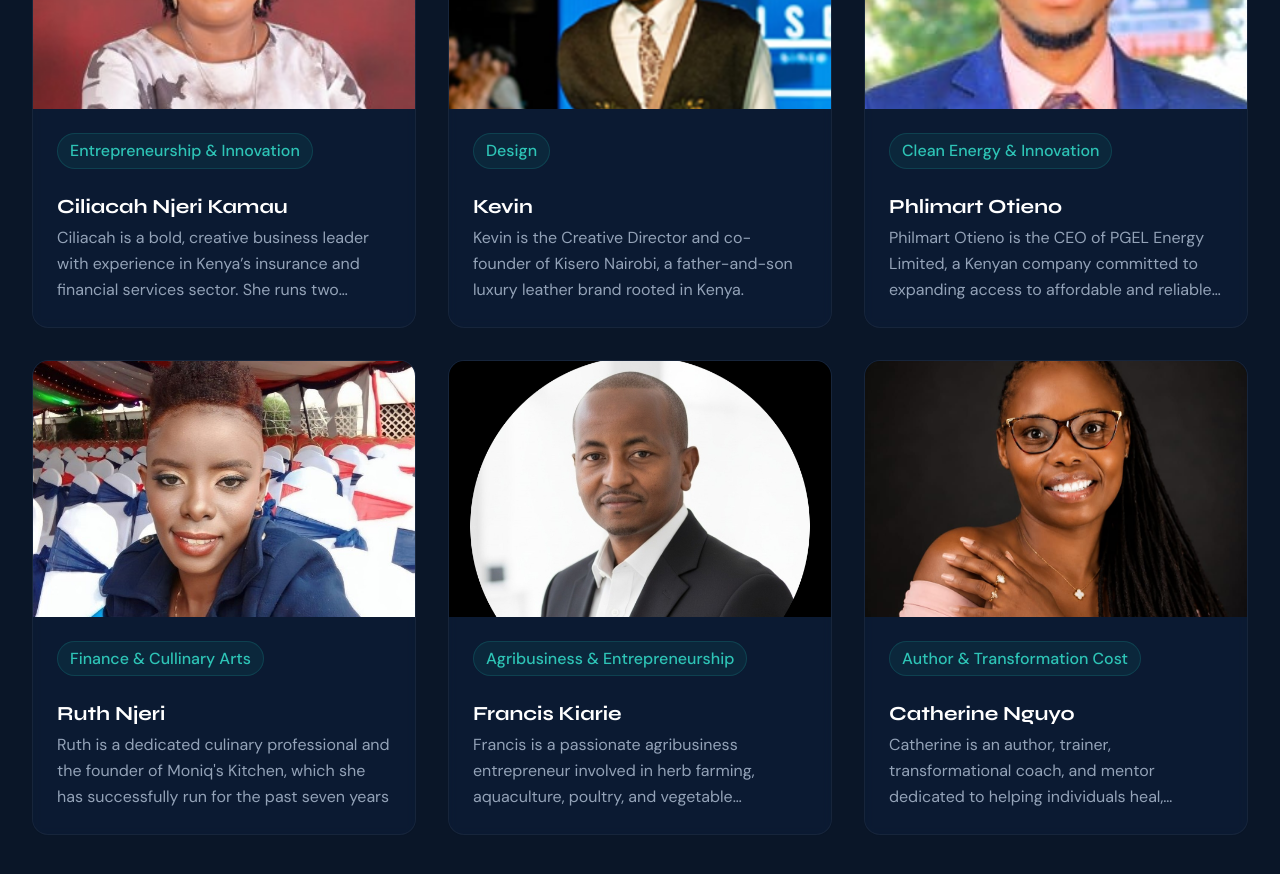
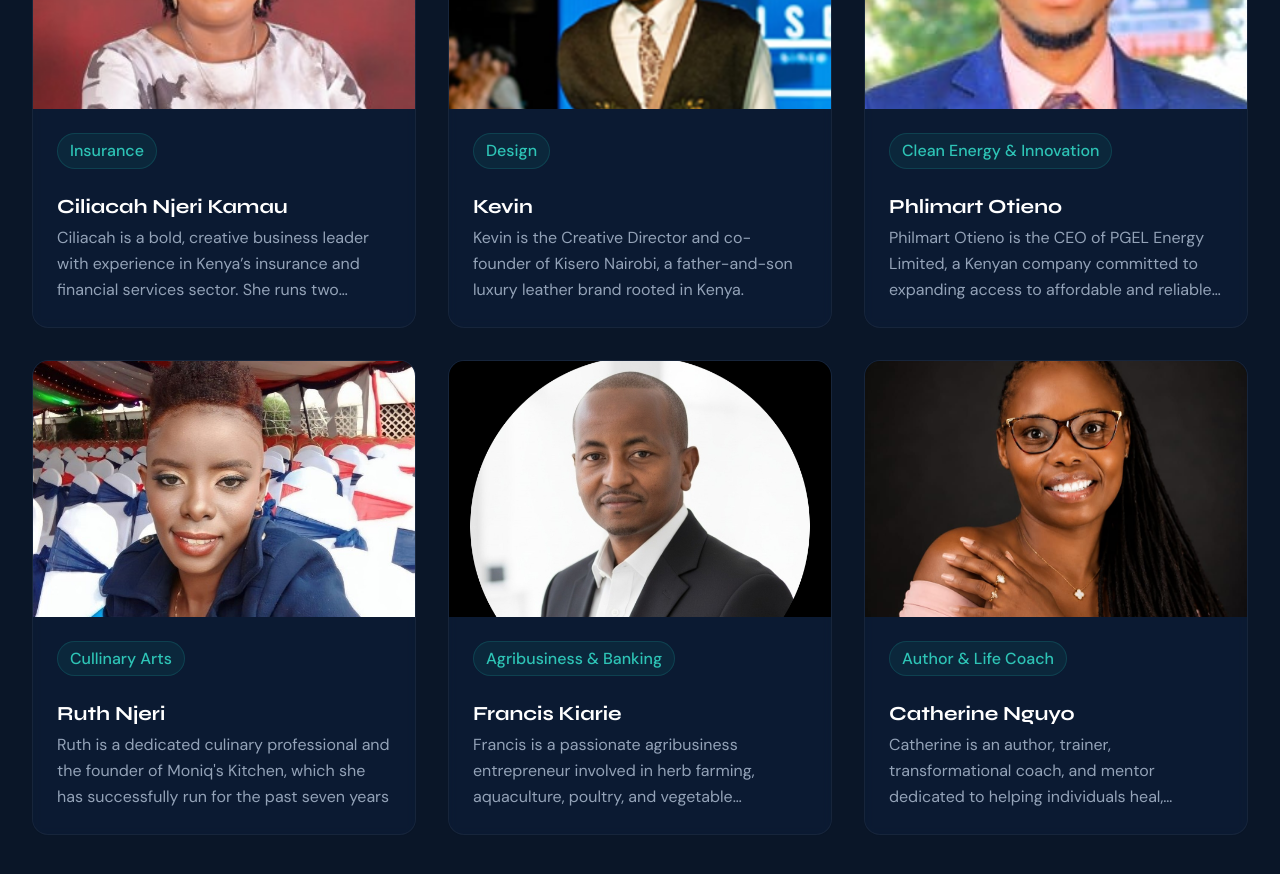
Before and after one commit to futurefounderske/ffa, a React (Vite) app: page /mentors in a window 1280 px wide. Shown: the part 480-1354 px from the top of the page. Built offline with nearby package versions, Linux system fonts and the light colour scheme.

Commit message:
updated the mentors information

```diff
--- a/src/data/mentor/mentor.js
+++ b/src/data/mentor/mentor.js
@@ -9,11 +9,11 @@ const mentors = [
     {
         id: 1,
         name: "Ciliacah Njeri Kamau",
-        expertise: "Entrepreneurship & Innovation",
+        expertise: "Insurance",
         image: ciliacah,
         bio: "Ciliacah is a bold, creative business leader with experience in Kenya’s insurance and financial services sector. She runs two successful companies — one in insurance and finance, and another in motor-vehicle parts supply — showing young people that you can thrive in more than one field when you work smart and stay focused.",
         experience: "12+ years",
-        companies: "Founded 2 companies, Insurance & Finance",
+        companies: "Founded 2 companies",
         linkedin: "#",
         twitter: "#",
     },
@@ -42,7 +42,7 @@ const mentors = [
     {
         id: 4,
         name: "Ruth Njeri",
-        expertise: "Finance & Cullinary Arts",
+        expertise: "Cullinary Arts",
         image: moniq,
         bio: "Ruth is a dedicated culinary professional and the founder of Moniq's Kitchen, which she has successfully run for the past seven years",
         experience: "7+ years",
@@ -53,7 +53,7 @@ const mentors = [
     {
         id: 5,
         name: "Francis Kiarie",
-        expertise: "Agribusiness & Entrepreneurship",
+        expertise: "Agribusiness & Banking",
         image: francis,
         bio: "Francis is a passionate agribusiness entrepreneur involved in herb farming, aquaculture, poultry, and vegetable production. His sustainable, well-managed farming ventures enhance food security while generating diverse income streams. ",
         experience: "11+ years",
@@ -64,7 +64,7 @@ const mentors = [
     {
         id: 6,
         name: "Catherine Nguyo",
-        expertise: "Author & Transformation Cost",
+        expertise: "Author & Life Coach",
         image: nguyo,
         bio: "Catherine is an author, trainer, transformational coach, and mentor dedicated to helping individuals heal, rediscover their identity, and live with purpose. ",
         experience: "10+ years",
```
